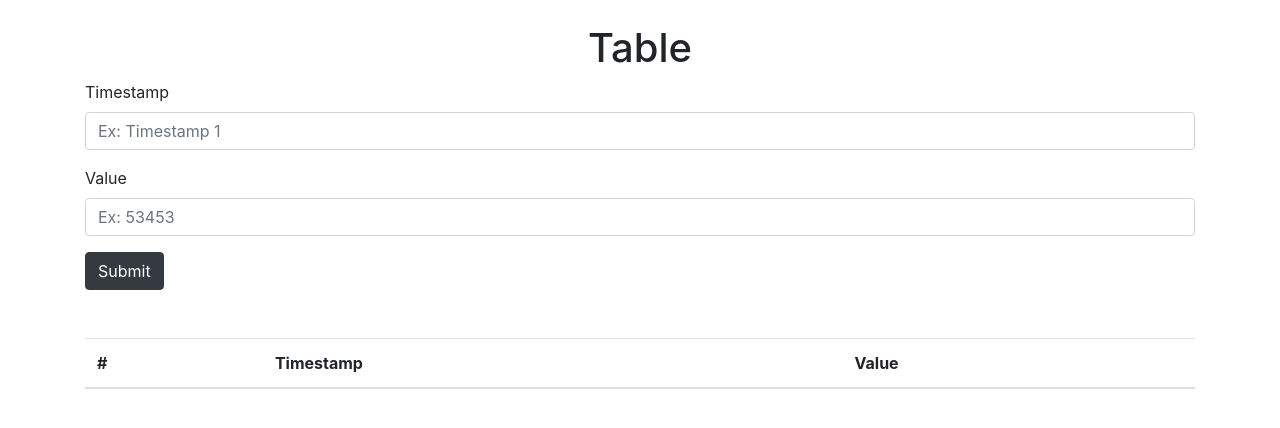
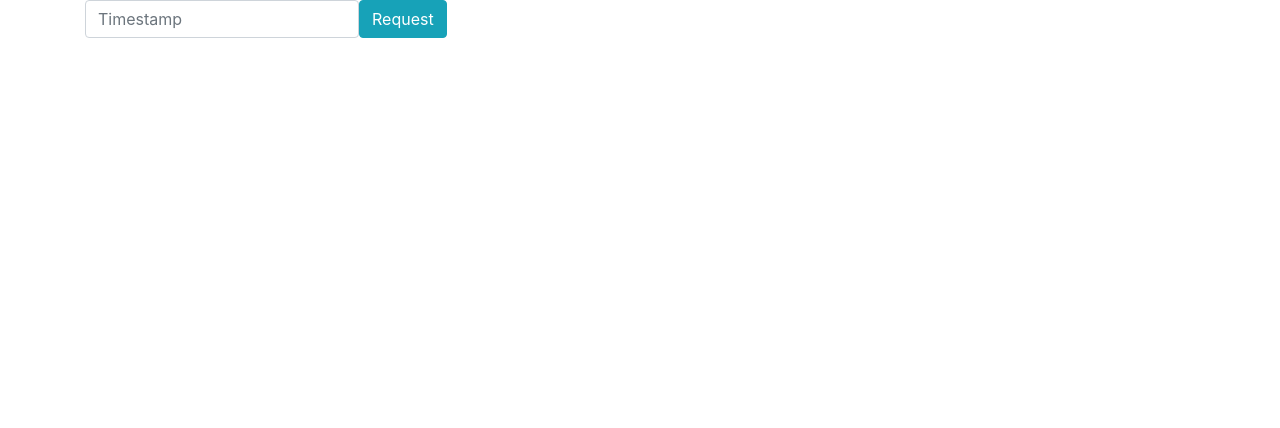
Before and after one commit to PierreTSE/2020-BDD-dashboard, a Vue app: page / in a window 1280 px wide. Shown: the top 428 px of the page. Built offline with nearby package versions, Linux system fonts and the light colour scheme.

Commit message:
Post avec fetch

```diff
--- a/src/App.vue
+++ b/src/App.vue
@@ -1,15 +1,15 @@
 <template>
   <div>
-    <Table />
+    <RequestForm />
   </div>
 </template>
 
 <script>
-import Table from "./components/Table";
+import RequestForm from "./components/RequestForm";
 export default {
   name: "App",
   components: {
-    Table,
+    RequestForm,
   },
 };
 </script>
--- /dev/null
+++ b/src/components/RequestForm.vue
@@ -0,0 +1,38 @@
+<template>
+    <div class="container">
+        <form class="form-inline">
+            <input class="form-control" type="text" placeholder="Timestamp">
+            <button class="btn btn-info" @click="onRequestSubmit">Request</button>
+        </form>
+    </div>
+</template>
+
+
+<script>
+export default {
+    name: "RequestForm",
+    methods: {
+        async onRequestSubmit() {
+            let queryStr = "SELECT ";
+            try {
+                let response = await fetch("http://localhost:8080/query?query=" + queryStr);
+                const data = await response.json();
+                if (response.ok) {
+                    console.log("Response : ", data);
+                } else {
+                    throw new Error("Soucis de reponse. Code reçu : " + data.code);
+                }
+            } catch (err) {
+                console.error("Huston, nous avons un problème! ", err);
+            }
+
+            this.clearForm();
+        },
+
+        clearForm() {
+            this.name = "";
+            this.score = "";
+        },
+    }
+};
+</script>
```
Also changed, not shown: 1 other file (tests, documents, lock files or other folders).
